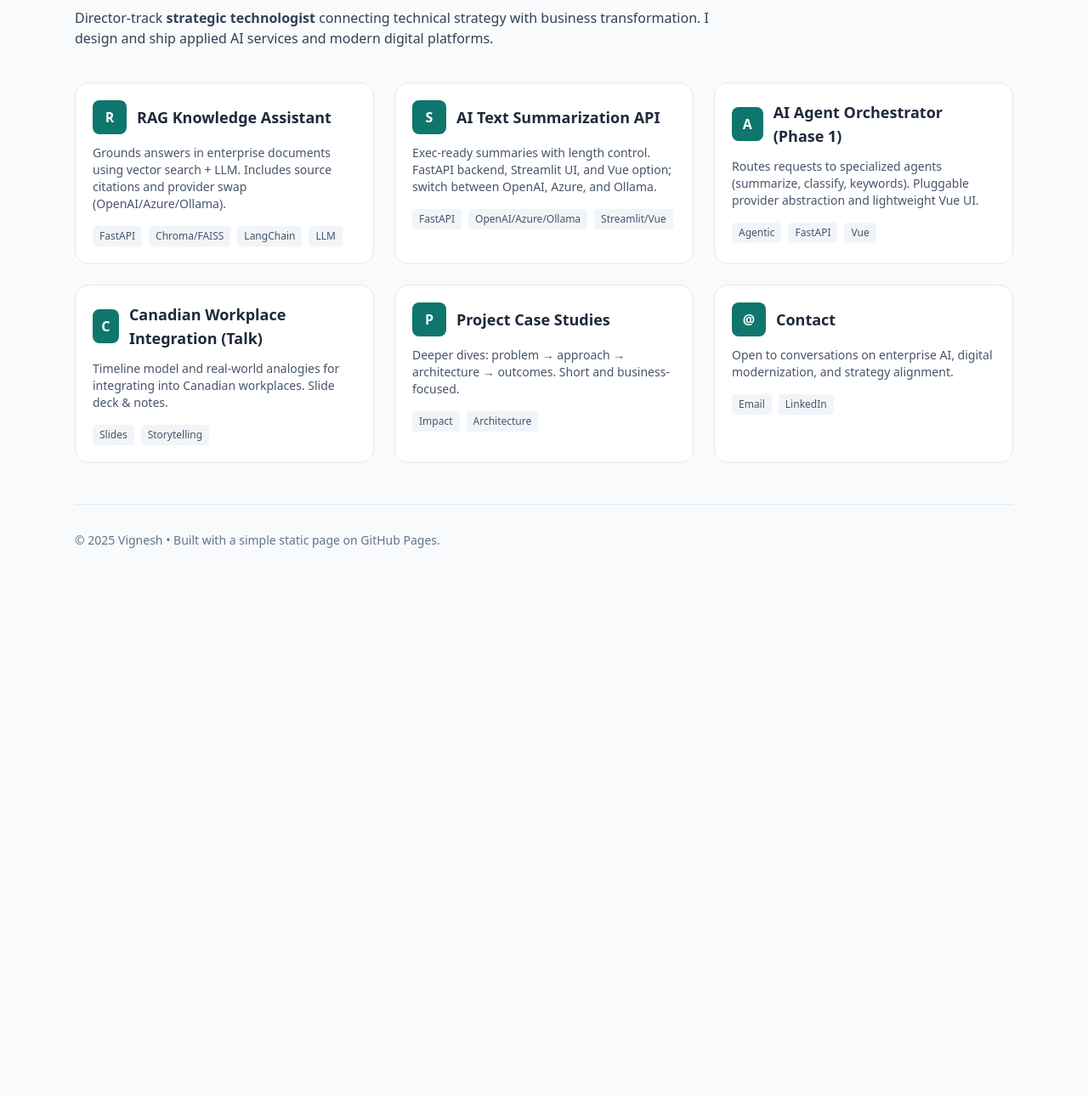
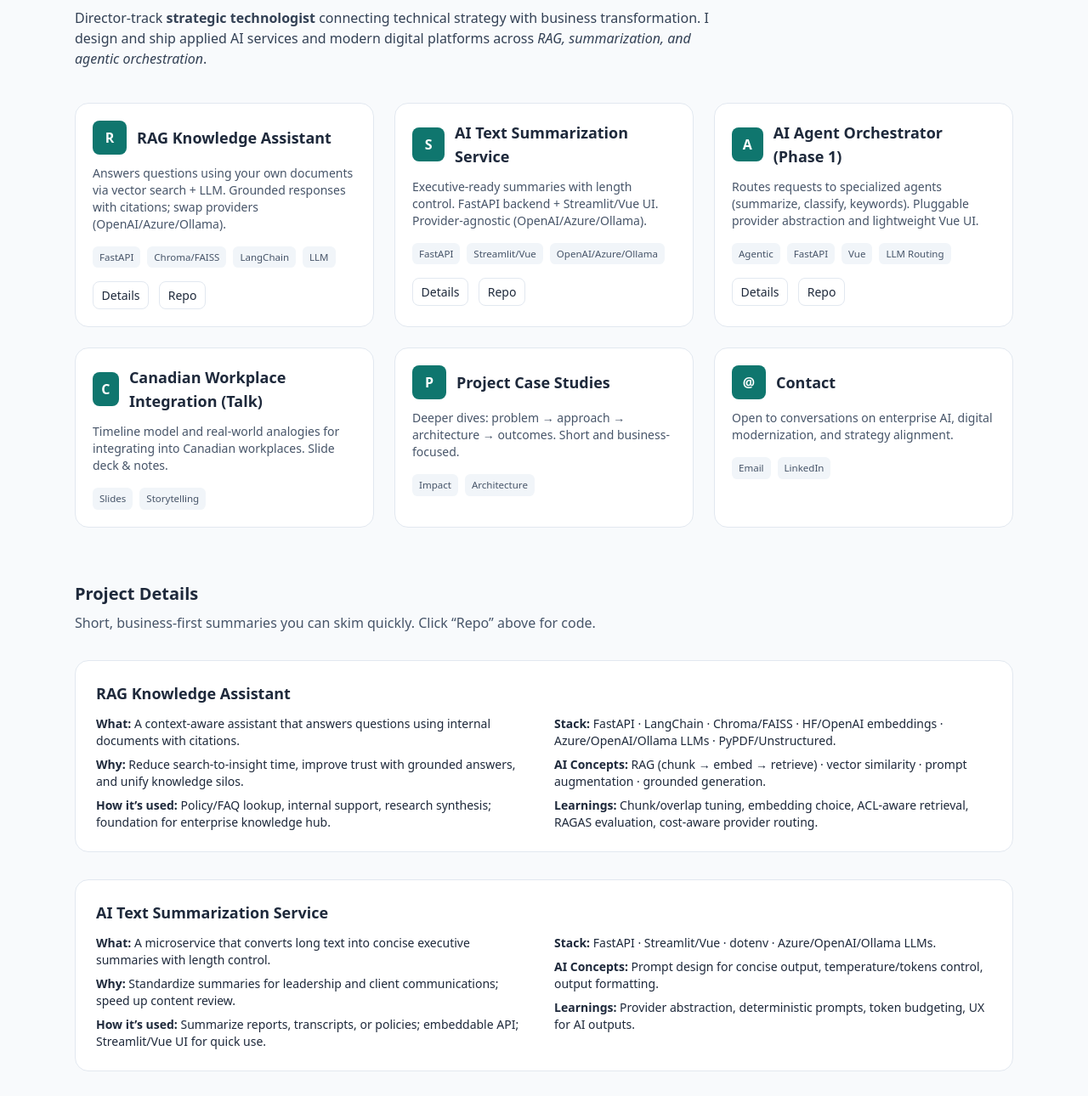
Before and after one commit to jayakrish21/jayakrish21.github.io, a plain HTML site: page index.html in a window 1280 px wide. Shown: the part 123-1413 px from the top of the page at 85% size. Before the commit the page ends 833 px from the top, so only its background shows below. Drawn offline with nearby package versions, Linux system fonts and the light colour scheme.

Commit message:
Enhance project details and update styles
Updated project descriptions and improved button styles.

```diff
--- a/index.html
+++ b/index.html
@@ -4,18 +4,19 @@
   <meta charset="utf-8" />
   <meta name="viewport" content="width=device-width,initial-scale=1" />
   <title>Vignesh — Digital & AI Enablement</title>
-  <meta name="description" content="Portfolio of applied AI and digital platform work: RAG Bot, Summarizer, AI Agent Orchestrator." />
+  <meta name="description" content="Portfolio of applied AI and digital platform work: RAG Bot, AI Text Summarizer, AI Agent Orchestrator." />
   <!-- Tailwind CDN (no build) -->
   <script src="https://cdn.tailwindcss.com"></script>
   <style>
-    /* Subtle card hover */
     .card { transition: transform .2s ease, box-shadow .2s ease; }
     .card:hover { transform: translateY(-4px); box-shadow: 0 10px 24px rgba(0,0,0,.08); }
-    /* Brand accents */
     :root { --brand:#0f766e; } /* teal-700 */
     .brand { color: var(--brand); }
     .brand-bg { background: var(--brand); }
     .brand-border { border-color: var(--brand); }
+    .tag { padding:.25rem .5rem; background:#f1f5f9; border-radius:.4rem; font-size:.72rem; color:#475569; }
+    .link-btn{ padding:.35rem .6rem; border:1px solid #e2e8f0; border-radius:.5rem; background:#fff }
+    .link-btn:hover{ background:#f8fafc }
   </style>
 </head>
 <body class="bg-slate-50 text-slate-800 antialiased">
@@ -26,70 +27,85 @@
         <h1 class="text-3xl md:text-4xl font-semibold tracking-tight">Vignesh</h1>
         <p class="mt-1 text-slate-600">Digital Transformation & <span class="brand font-medium">AI Enablement</span></p>
       </div>
-      <nav class="flex items-center gap-4 text-sm">
-        <a class="px-3 py-2 rounded-lg bg-white border border-slate-200 hover:bg-slate-100" href="mailto:you@cibc.com">Email</a>
-        <a class="px-3 py-2 rounded-lg bg-white border border-slate-200 hover:bg-slate-100" href="https://linkedin.com/in/yourhandle" target="_blank" rel="noopener">LinkedIn</a>
-        <a class="px-3 py-2 rounded-lg bg-white border border-slate-200 hover:bg-slate-100" href="https://github.com/yourhandle" target="_blank" rel="noopener">GitHub</a>
+      <nav class="flex items-center gap-3 text-sm">
+        <a class="link-btn" href="mailto:you@cibc.com">Email</a>
+        <a class="link-btn" href="https://linkedin.com/in/yourhandle" target="_blank" rel="noopener">LinkedIn</a>
+        <a class="link-btn" href="https://github.com/yourhandle" target="_blank" rel="noopener">GitHub</a>
       </nav>
     </div>
     <p class="mt-6 max-w-3xl text-slate-700">
       Director-track <strong>strategic technologist</strong> connecting technical strategy with business transformation.
-      I design and ship applied AI services and modern digital platforms.
+      I design and ship applied AI services and modern digital platforms across <em>RAG, summarization, and agentic orchestration</em>.
     </p>
   </header>
 
   <!-- Tiles -->
-  <main class="max-w-6xl mx-auto px-6 pb-16">
-    <section>
-      <h2 class="sr-only">Featured Projects</h2>
+  <main class="max-w-6xl mx-auto px-6 pb-20">
+    <section aria-labelledby="featured">
+      <h2 id="featured" class="sr-only">Featured Projects</h2>
       <div class="grid sm:grid-cols-2 lg:grid-cols-3 gap-6">
-        <!-- Tile 1 -->
-        <a class="card block bg-white border border-slate-200 rounded-2xl p-5 focus:outline-none focus:ring-2 focus:ring-emerald-500"
-           href="https://github.com/yourhandle/rag-bot" target="_blank" rel="noopener" aria-label="RAG Knowledge Assistant">
+
+        <!-- Tile 1: RAG -->
+        <div class="card bg-white border border-slate-200 rounded-2xl p-5">
           <div class="flex items-center gap-3">
             <div class="brand-bg text-white w-10 h-10 rounded-lg grid place-items-center font-semibold">R</div>
             <h3 class="text-lg font-semibold">RAG Knowledge Assistant</h3>
           </div>
-          <p class="mt-3 text-sm text-slate-600">Grounds answers in enterprise documents using vector search + LLM. Includes source citations and provider swap (OpenAI/Azure/Ollama).</p>
-          <div class="mt-4 flex flex-wrap gap-2 text-xs text-slate-600">
-            <span class="px-2 py-1 bg-slate-100 rounded">FastAPI</span>
-            <span class="px-2 py-1 bg-slate-100 rounded">Chroma/FAISS</span>
-            <span class="px-2 py-1 bg-slate-100 rounded">LangChain</span>
-            <span class="px-2 py-1 bg-slate-100 rounded">LLM</span>
+          <p class="mt-3 text-sm text-slate-600">
+            Answers questions using your own documents via vector search + LLM. Grounded responses with citations; swap providers (OpenAI/Azure/Ollama).
+          </p>
+          <div class="mt-4 flex flex-wrap gap-2">
+            <span class="tag">FastAPI</span><span class="tag">Chroma/FAISS</span><span class="tag">LangChain</span><span class="tag">LLM</span>
           </div>
-        </a>
+          <div class="mt-4 flex items-center gap-3 text-sm">
+            <a class="link-btn" href="#rag-details">Details</a>
+            <a class="link-btn" href="https://github.com/yourhandle/rag-bot" target="_blank" rel="noopener">Repo</a>
+            <!-- Optional live app/docs -->
+            <!-- <a class="link-btn" href="https://your-live-rag-app" target="_blank" rel="noopener">Live</a> -->
+            <!-- <a class="link-btn" href="https://your-rag-api/docs" target="_blank" rel="noopener">API Docs</a> -->
+          </div>
+        </div>
 
-        <!-- Tile 2 -->
-        <a class="card block bg-white border border-slate-200 rounded-2xl p-5 focus:outline-none focus:ring-2 focus:ring-emerald-500"
-           href="https://github.com/yourhandle/ai-text-service" target="_blank" rel="noopener" aria-label="AI Text Summarization API">
+        <!-- Tile 2: Summarizer -->
+        <div class="card bg-white border border-slate-200 rounded-2xl p-5">
           <div class="flex items-center gap-3">
             <div class="brand-bg text-white w-10 h-10 rounded-lg grid place-items-center font-semibold">S</div>
-            <h3 class="text-lg font-semibold">AI Text Summarization API</h3>
+            <h3 class="text-lg font-semibold">AI Text Summarization Service</h3>
           </div>
-          <p class="mt-3 text-sm text-slate-600">Exec-ready summaries with length control. FastAPI backend, Streamlit UI, and Vue option; switch between OpenAI, Azure, and Ollama.</p>
-          <div class="mt-4 flex flex-wrap gap-2 text-xs text-slate-600">
-            <span class="px-2 py-1 bg-slate-100 rounded">FastAPI</span>
-            <span class="px-2 py-1 bg-slate-100 rounded">OpenAI/Azure/Ollama</span>
-            <span class="px-2 py-1 bg-slate-100 rounded">Streamlit/Vue</span>
+          <p class="mt-3 text-sm text-slate-600">
+            Executive-ready summaries with length control. FastAPI backend + Streamlit/Vue UI. Provider-agnostic (OpenAI/Azure/Ollama).
+          </p>
+          <div class="mt-4 flex flex-wrap gap-2">
+            <span class="tag">FastAPI</span><span class="tag">Streamlit/Vue</span><span class="tag">OpenAI/Azure/Ollama</span>
           </div>
-        </a>
+          <div class="mt-4 flex items-center gap-3 text-sm">
+            <a class="link-btn" href="#sum-details">Details</a>
+            <a class="link-btn" href="https://github.com/yourhandle/ai-text-service" target="_blank" rel="noopener">Repo</a>
+            <!-- <a class="link-btn" href="https://your-summarizer-live" target="_blank" rel="noopener">Live</a> -->
+            <!-- <a class="link-btn" href="https://your-summarizer-api/docs" target="_blank" rel="noopener">API Docs</a> -->
+          </div>
+        </div>
 
-        <!-- Tile 3 -->
-        <a class="card block bg-white border border-slate-200 rounded-2xl p-5 focus:outline-none focus:ring-2 focus:ring-emerald-500"
-           href="https://github.com/yourhandle/ai-agent-orchestrator" target="_blank" rel="noopener" aria-label="AI Agent Orchestrator">
+        <!-- Tile 3: Orchestrator -->
+        <div class="card bg-white border border-slate-200 rounded-2xl p-5">
           <div class="flex items-center gap-3">
             <div class="brand-bg text-white w-10 h-10 rounded-lg grid place-items-center font-semibold">A</div>
             <h3 class="text-lg font-semibold">AI Agent Orchestrator (Phase 1)</h3>
           </div>
-          <p class="mt-3 text-sm text-slate-600">Routes requests to specialized agents (summarize, classify, keywords). Pluggable provider abstraction and lightweight Vue UI.</p>
-          <div class="mt-4 flex flex-wrap gap-2 text-xs text-slate-600">
-            <span class="px-2 py-1 bg-slate-100 rounded">Agentic</span>
-            <span class="px-2 py-1 bg-slate-100 rounded">FastAPI</span>
-            <span class="px-2 py-1 bg-slate-100 rounded">Vue</span>
+          <p class="mt-3 text-sm text-slate-600">
+            Routes requests to specialized agents (summarize, classify, keywords). Pluggable provider abstraction and lightweight Vue UI.
+          </p>
+          <div class="mt-4 flex flex-wrap gap-2">
+            <span class="tag">Agentic</span><span class="tag">FastAPI</span><span class="tag">Vue</span><span class="tag">LLM Routing</span>
           </div>
-        </a>
+          <div class="mt-4 flex items-center gap-3 text-sm">
+            <a class="link-btn" href="#agent-details">Details</a>
+            <a class="link-btn" href="https://github.com/yourhandle/ai-agent-orchestrator" target="_blank" rel="noopener">Repo</a>
+            <!-- <a class="link-btn" href="https://your-agents-live" target="_blank" rel="noopener">Live</a> -->
+          </div>
+        </div>
 
-        <!-- (Optional) Tile 4: Guest Lecture -->
+        <!-- Optional Tile: Talk -->
         <a class="card block bg-white border border-slate-200 rounded-2xl p-5 focus:outline-none focus:ring-2 focus:ring-emerald-500"
            href="assets/CWC_Timeline.pdf" target="_blank" rel="noopener" aria-label="Canadian Workplace Integration Talk">
           <div class="flex items-center gap-3">
@@ -97,44 +113,98 @@
             <h3 class="text-lg font-semibold">Canadian Workplace Integration (Talk)</h3>
           </div>
           <p class="mt-3 text-sm text-slate-600">Timeline model and real-world analogies for integrating into Canadian workplaces. Slide deck & notes.</p>
-          <div class="mt-4 flex flex-wrap gap-2 text-xs text-slate-600">
-            <span class="px-2 py-1 bg-slate-100 rounded">Slides</span>
-            <span class="px-2 py-1 bg-slate-100 rounded">Storytelling</span>
+          <div class="mt-4 flex flex-wrap gap-2">
+            <span class="tag">Slides</span><span class="tag">Storytelling</span>
           </div>
         </a>
 
-        <!-- (Optional) Tile 5: Case Study -->
-        <a class="card block bg-white border border-slate-200 rounded-2xl p-5 focus:outline-none focus:ring-2 focus:ring-emerald-500"
-           href="projects.html" aria-label="Project Case Studies">
+        <!-- Optional Tile: Case Studies -->
+        <a class="card block bg-white border border-slate-200 rounded-2xl p-5"
+           href="#details" aria-label="Project Case Studies">
           <div class="flex items-center gap-3">
             <div class="brand-bg text-white w-10 h-10 rounded-lg grid place-items-center font-semibold">P</div>
             <h3 class="text-lg font-semibold">Project Case Studies</h3>
           </div>
           <p class="mt-3 text-sm text-slate-600">Deeper dives: problem → approach → architecture → outcomes. Short and business-focused.</p>
-          <div class="mt-4 flex flex-wrap gap-2 text-xs text-slate-600">
-            <span class="px-2 py-1 bg-slate-100 rounded">Impact</span>
-            <span class="px-2 py-1 bg-slate-100 rounded">Architecture</span>
+          <div class="mt-4 flex flex-wrap gap-2">
+            <span class="tag">Impact</span><span class="tag">Architecture</span>
           </div>
         </a>
 
-        <!-- (Optional) Tile 6: Contact -->
-        <a class="card block bg-white border border-slate-200 rounded-2xl p-5 focus:outline-none focus:ring-2 focus:ring-emerald-500"
+        <!-- Optional Tile: Contact -->
+        <a class="card block bg-white border border-slate-200 rounded-2xl p-5"
            href="mailto:you@cibc.com" aria-label="Contact">
           <div class="flex items-center gap-3">
             <div class="brand-bg text-white w-10 h-10 rounded-lg grid place-items-center font-semibold">@</div>
             <h3 class="text-lg font-semibold">Contact</h3>
           </div>
           <p class="mt-3 text-sm text-slate-600">Open to conversations on enterprise AI, digital modernization, and strategy alignment.</p>
-          <div class="mt-4 flex flex-wrap gap-2 text-xs text-slate-600">
-            <span class="px-2 py-1 bg-slate-100 rounded">Email</span>
-            <span class="px-2 py-1 bg-slate-100 rounded">LinkedIn</span>
+          <div class="mt-4 flex flex-wrap gap-2">
+            <span class="tag">Email</span><span class="tag">LinkedIn</span>
           </div>
         </a>
       </div>
     </section>
 
+    <!-- Details / Case Studies -->
+    <section id="details" class="mt-16">
+      <h2 class="text-xl font-semibold">Project Details</h2>
+      <p class="mt-2 text-slate-600">Short, business-first summaries you can skim quickly. Click “Repo” above for code.</p>
+
+      <!-- RAG Details -->
+      <article id="rag-details" class="mt-8 bg-white border border-slate-200 rounded-2xl p-6">
+        <h3 class="text-lg font-semibold">RAG Knowledge Assistant</h3>
+        <div class="mt-3 grid md:grid-cols-2 gap-6">
+          <div>
+            <p class="text-sm"><strong>What:</strong> A context-aware assistant that answers questions using internal documents with citations.</p>
+            <p class="text-sm mt-2"><strong>Why:</strong> Reduce search-to-insight time, improve trust with grounded answers, and unify knowledge silos.</p>
+            <p class="text-sm mt-2"><strong>How it’s used:</strong> Policy/FAQ lookup, internal support, research synthesis; foundation for enterprise knowledge hub.</p>
+          </div>
+          <div>
+            <p class="text-sm"><strong>Stack:</strong> FastAPI · LangChain · Chroma/FAISS · HF/OpenAI embeddings · Azure/OpenAI/Ollama LLMs · PyPDF/Unstructured.</p>
+            <p class="text-sm mt-2"><strong>AI Concepts:</strong> RAG (chunk → embed → retrieve) · vector similarity · prompt augmentation · grounded generation.</p>
+            <p class="text-sm mt-2"><strong>Learnings:</strong> Chunk/overlap tuning, embedding choice, ACL-aware retrieval, RAGAS evaluation, cost-aware provider routing.</p>
+          </div>
+        </div>
+      </article>
+
+      <!-- Summarizer Details -->
+      <article id="sum-details" class="mt-8 bg-white border border-slate-200 rounded-2xl p-6">
+        <h3 class="text-lg font-semibold">AI Text Summarization Service</h3>
+        <div class="mt-3 grid md:grid-cols-2 gap-6">
+          <div>
+            <p class="text-sm"><strong>What:</strong> A microservice that converts long text into concise executive summaries with length control.</p>
+            <p class="text-sm mt-2"><strong>Why:</strong> Standardize summaries for leadership and client communications; speed up content review.</p>
+            <p class="text-sm mt-2"><strong>How it’s used:</strong> Summarize reports, transcripts, or policies; embeddable API; Streamlit/Vue UI for quick use.</p>
+          </div>
+          <div>
+            <p class="text-sm"><strong>Stack:</strong> FastAPI · Streamlit/Vue · dotenv · Azure/OpenAI/Ollama LLMs.</p>
+            <p class="text-sm mt-2"><strong>AI Concepts:</strong> Prompt design for concise output, temperature/tokens control, output formatting.</p>
+            <p class="text-sm mt-2"><strong>Learnings:</strong> Provider abstraction, deterministic prompts, token budgeting, UX for AI outputs.</p>
+          </div>
+        </div>
+      </article>
+
+      <!-- Orchestrator Details -->
+      <article id="agent-details" class="mt-8 bg-white border border-slate-200 rounded-2xl p-6">
+        <h3 class="text-lg font-semibold">AI Agent Orchestrator (Phase 1)</h3>
+        <div class="mt-3 grid md:grid-cols-2 gap-6">
+          <div>
+            <p class="text-sm"><strong>What:</strong> A pluggable layer that routes tasks to specialized agents (summarize, classify, keywords).</p>
+            <p class="text-sm mt-2"><strong>Why:</strong> Evolve from single-task LLMs to composable workflows; enable reuse across products.</p>
+            <p class="text-sm mt-2"><strong>How it’s used:</strong> One API for multiple AI capabilities; path to multi-step decisioning and tool use.</p>
+          </div>
+          <div>
+            <p class="text-sm"><strong>Stack:</strong> FastAPI · LangChain (agents/tools) · Vue UI · Azure/OpenAI/Ollama provider routing.</p>
+            <p class="text-sm mt-2"><strong>AI Concepts:</strong> Agentic patterns (plan → act → reflect), tool/function calling, orchestration.</p>
+            <p class="text-sm mt-2"><strong>Learnings:</strong> Interface contracts for agents, policy-based routing, observability of agent steps.</p>
+          </div>
+        </div>
+      </article>
+    </section>
+
     <!-- Footer -->
-    <footer class="mt-12 pt-8 border-t border-slate-200 text-sm text-slate-500">
+    <footer class="mt-16 pt-8 border-t border-slate-200 text-sm text-slate-500">
       <p>© <span id="y"></span> Vignesh • Built with a simple static page on GitHub Pages.</p>
     </footer>
   </main>
```
